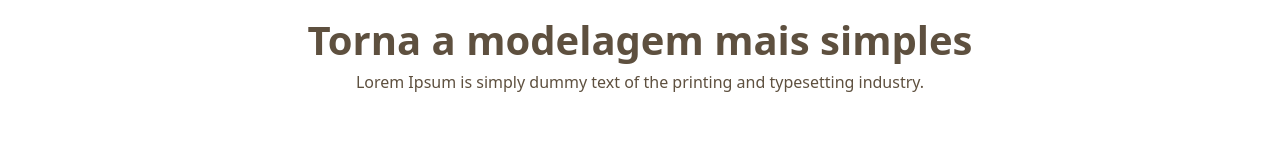
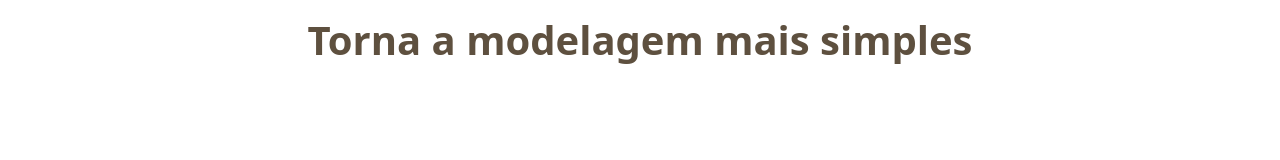
Before and after one commit to FoxDead12/frontend-skora, a React (Create React App) app: page / in a window 1280 px wide. Shown: the part 870-1030 px from the top of the page. Built offline with nearby package versions, Linux system fonts and the light colour scheme.

Commit message:
Remove about sub title

```diff
--- a/src/components/common/About.tsx
+++ b/src/components/common/About.tsx
@@ -16,7 +16,7 @@ export default function About(props: IAbout) {
 
         <div className={"container3"}>
             <h1>{props.language?.about?.title}</h1>
-            <p>{props.language?.about?.description}</p>
+            {/* <p>{props.language?.about?.description}</p> */}
 
             <div className={"infoContainer"}>
 
```
